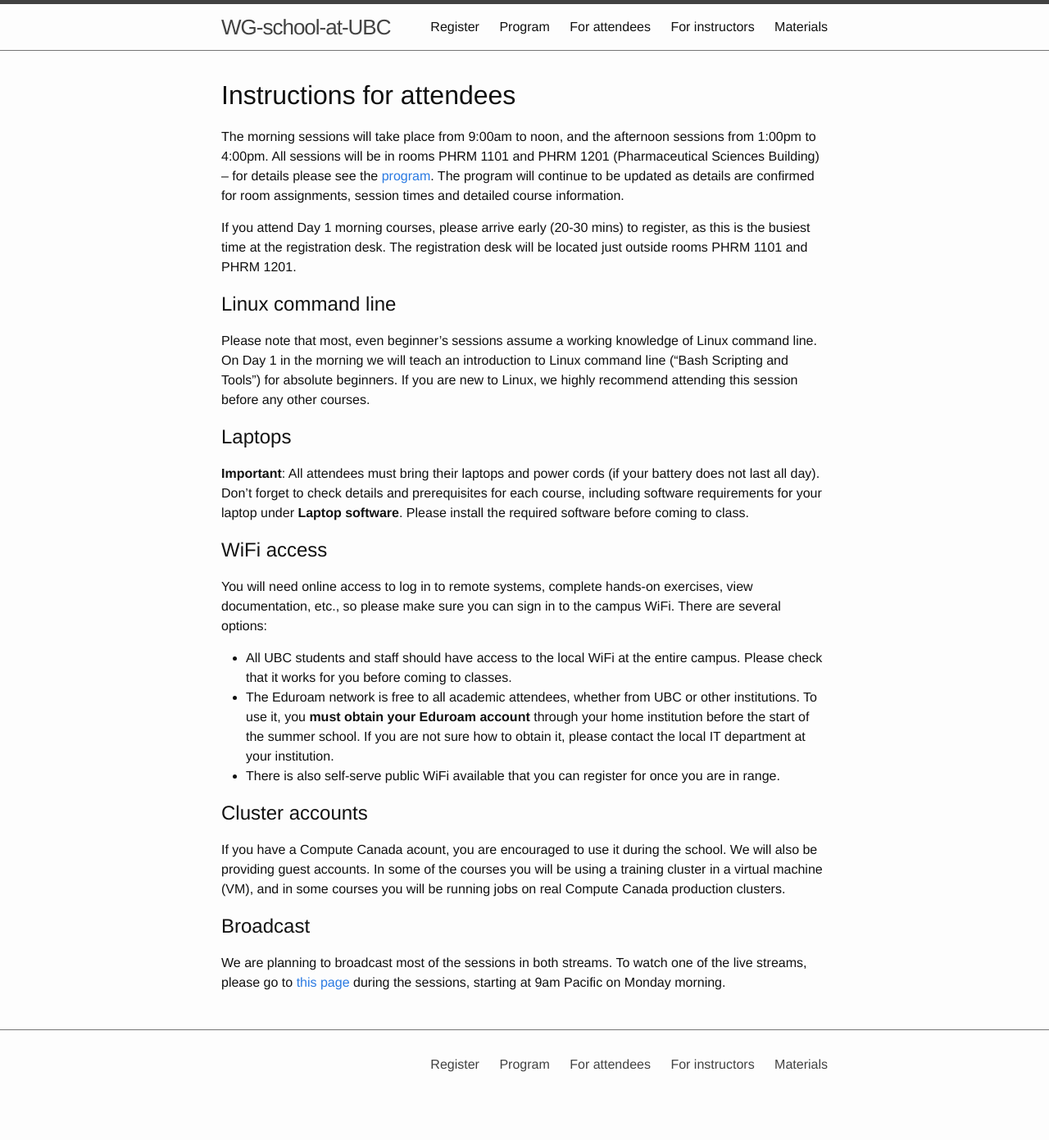
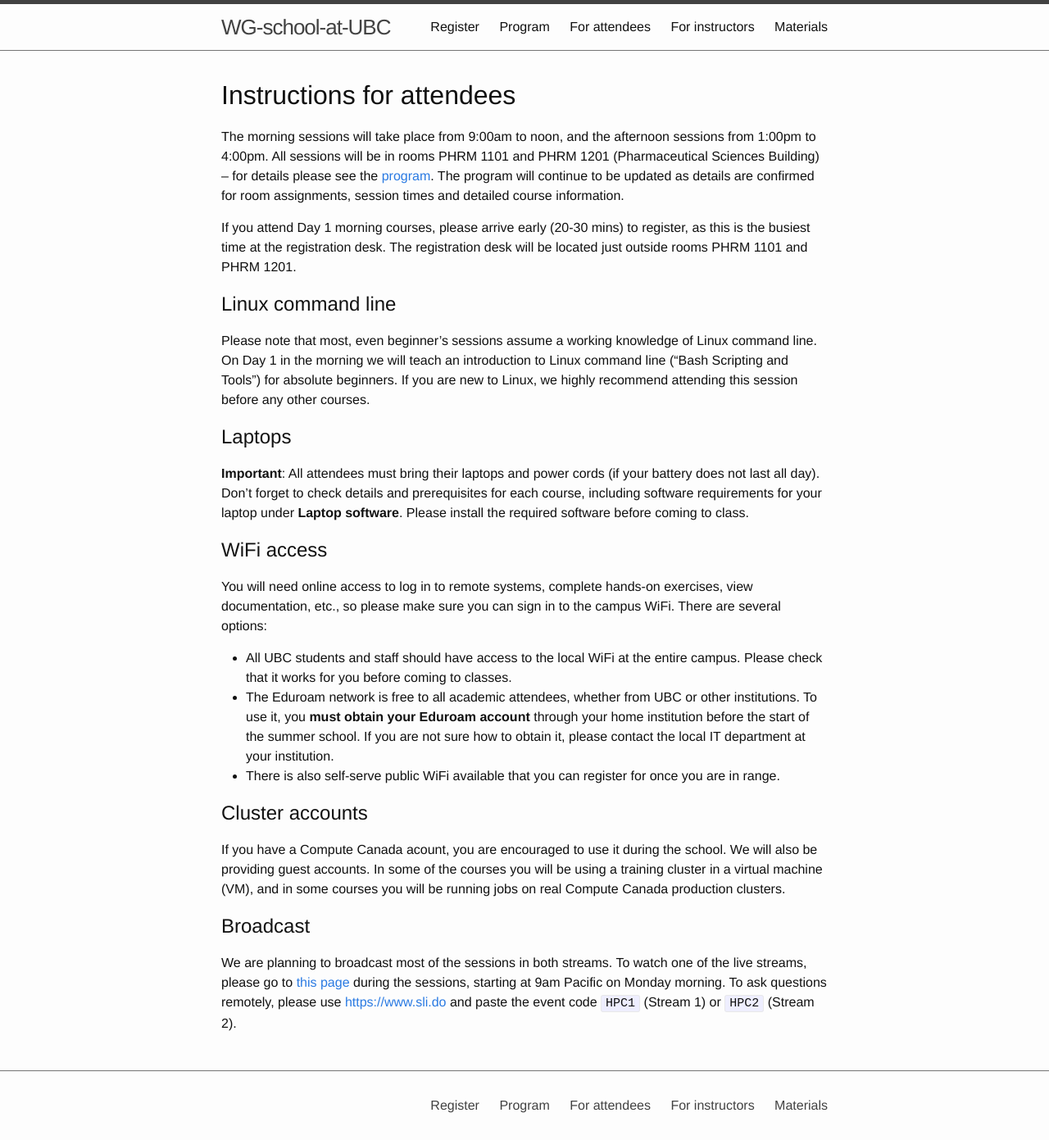
Before and after one commit to WestGrid/ubcSummerSchool2019, a Jekyll site: the page built from 2-forAttendees.md, in a window 1280 px wide. Shown: the whole page at 82% size. Built offline with Jekyll 4.4.1, drawn with Linux system fonts in a browser that asks for light colours; before the commit the page ends 1341 px from its top, so only the background shows below that.

Commit message:
added sli.do link and codes

```diff
--- a/2-forAttendees.md
+++ b/2-forAttendees.md
@@ -51,7 +51,10 @@ machine (VM), and in some courses you will be running jobs on real Compute Canad
 
 We are planning to broadcast most of the sessions in both streams. To watch one of the live streams,
 please go to <a href="https://mediasite.audiovisual.ubc.ca/Mediasite/Channel/ubc-arc-2019"
-target="_blank">this page</a> during the sessions, starting at 9am Pacific on Monday morning.
+target="_blank">this page</a> during the sessions, starting at 9am Pacific on Monday morning. To ask
+questions remotely, please use <a href="https://www.sli.do" target="_blank">https://www.sli.do</a> and
+paste the event code `HPC1` (Stream
+1) or `HPC2` (Stream 2).
 
 
 <!--  -->
```
Also changed, not shown: 1-program.md (+3 -1 lines), index.md (+3 -1 lines).
